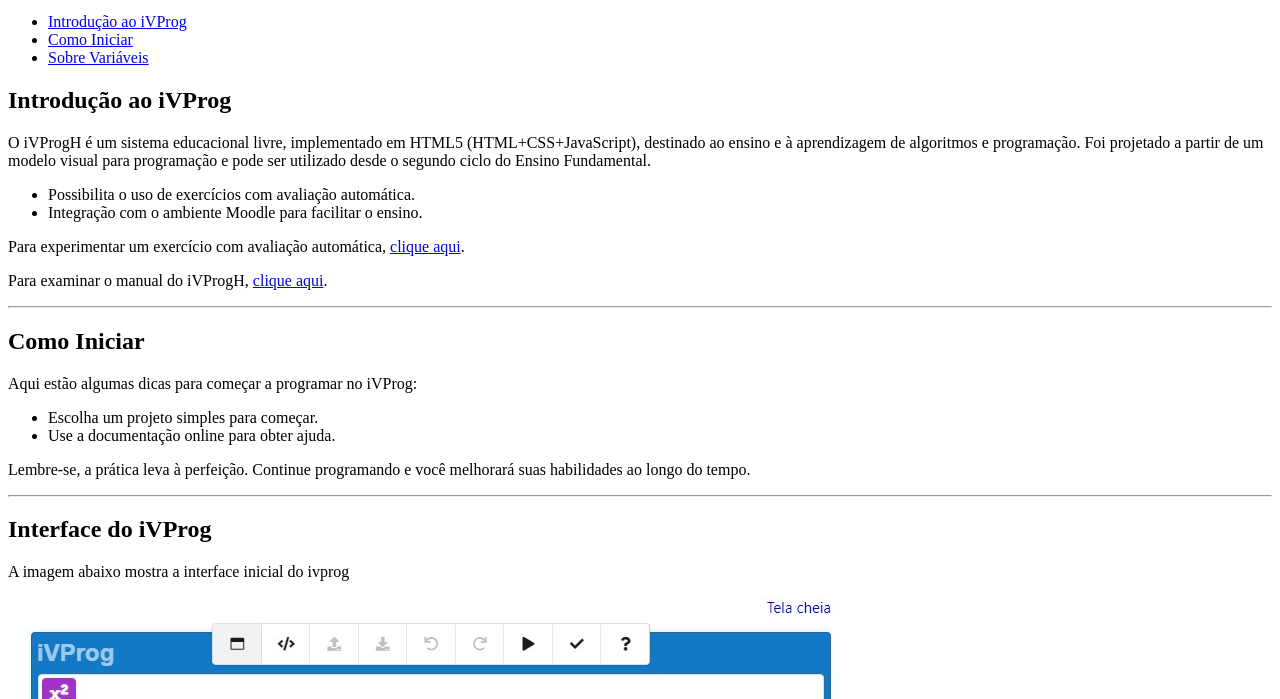
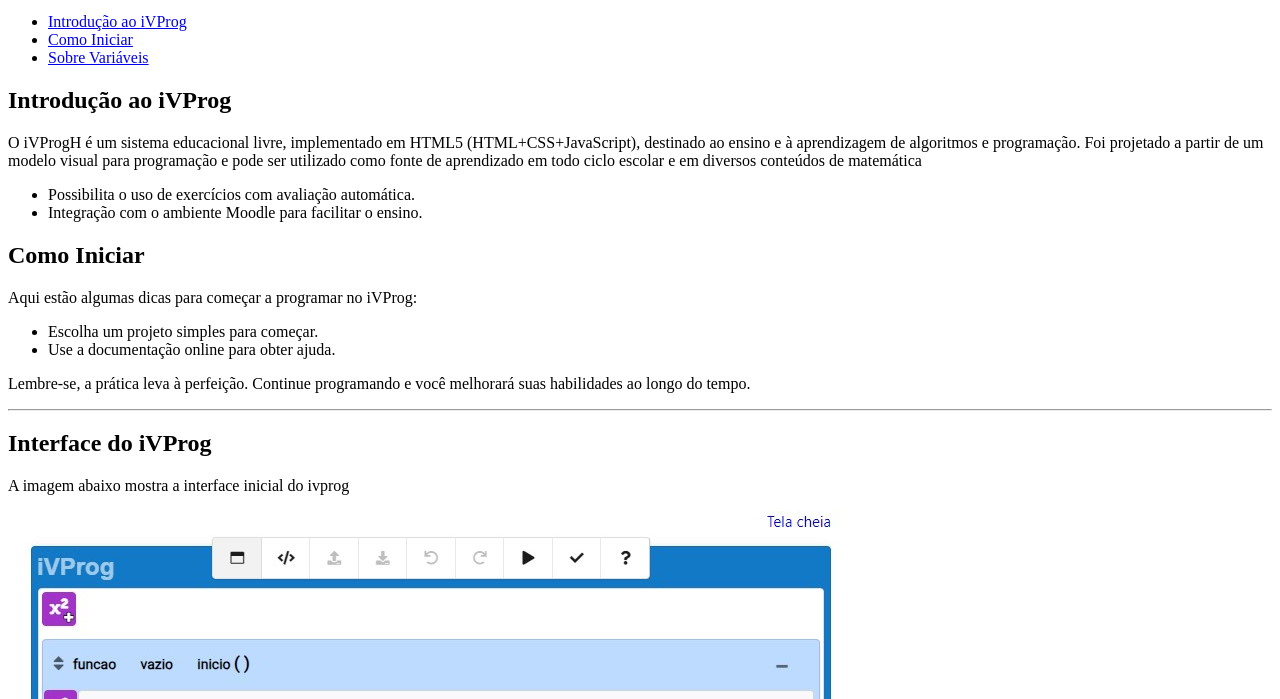
Before and after one commit to nico-demos/mac0118, a plain HTML site: page manual-ivprog/index.html in a window 1280 px wide. Shown: the part 101-800 px from the top of the page. Drawn offline with Linux system fonts and the light colour scheme.

Commit message:
mudei sem querer
só correção

```diff
--- a/manual-ivprog/index.html
+++ b/manual-ivprog/index.html
@@ -25,14 +25,11 @@
             <h2>Introdução ao iVProg</h2>
             <p>O iVProgH é um sistema educacional livre, implementado em HTML5 (HTML+CSS+JavaScript), destinado ao
                 ensino e à aprendizagem de algoritmos e programação. Foi projetado a partir de um modelo visual para
-                programação e pode ser utilizado desde o segundo ciclo do Ensino Fundamental.</p>
+                programação e pode ser utilizado como fonte de aprendizado em todo ciclo escolar e em diversos conteúdos de matemática </p>
             <ul>
                 <li>Possibilita o uso de exercícios com avaliação automática.</li>
                 <li>Integração com o ambiente Moodle para facilitar o ensino.</li>
             </ul>
-            <p>Para experimentar um exercício com avaliação automática, <a href="#">clique aqui</a>.</p>
-            <p>Para examinar o manual do iVProgH, <a href="#">clique aqui</a>.</p>
-            <hr>
         </section>
 
         <section id="secao2">
```
